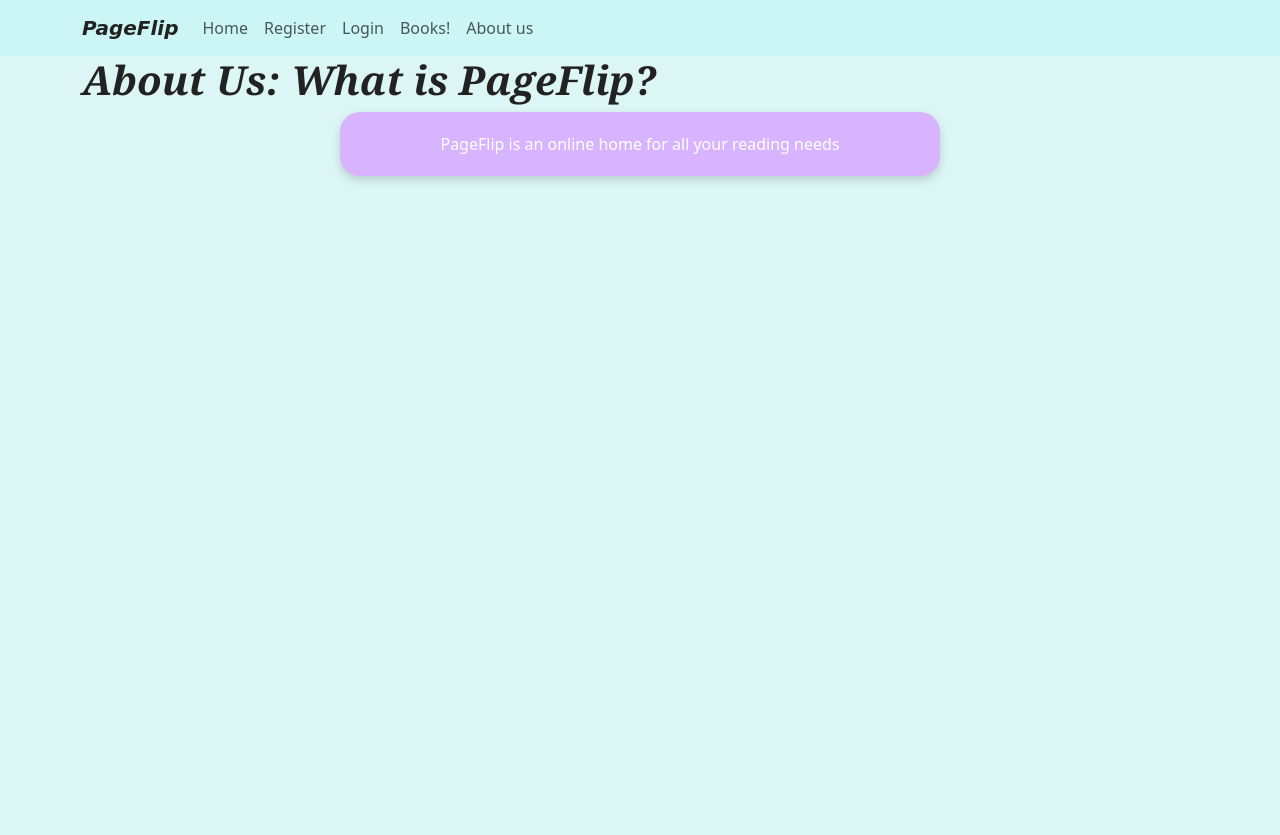
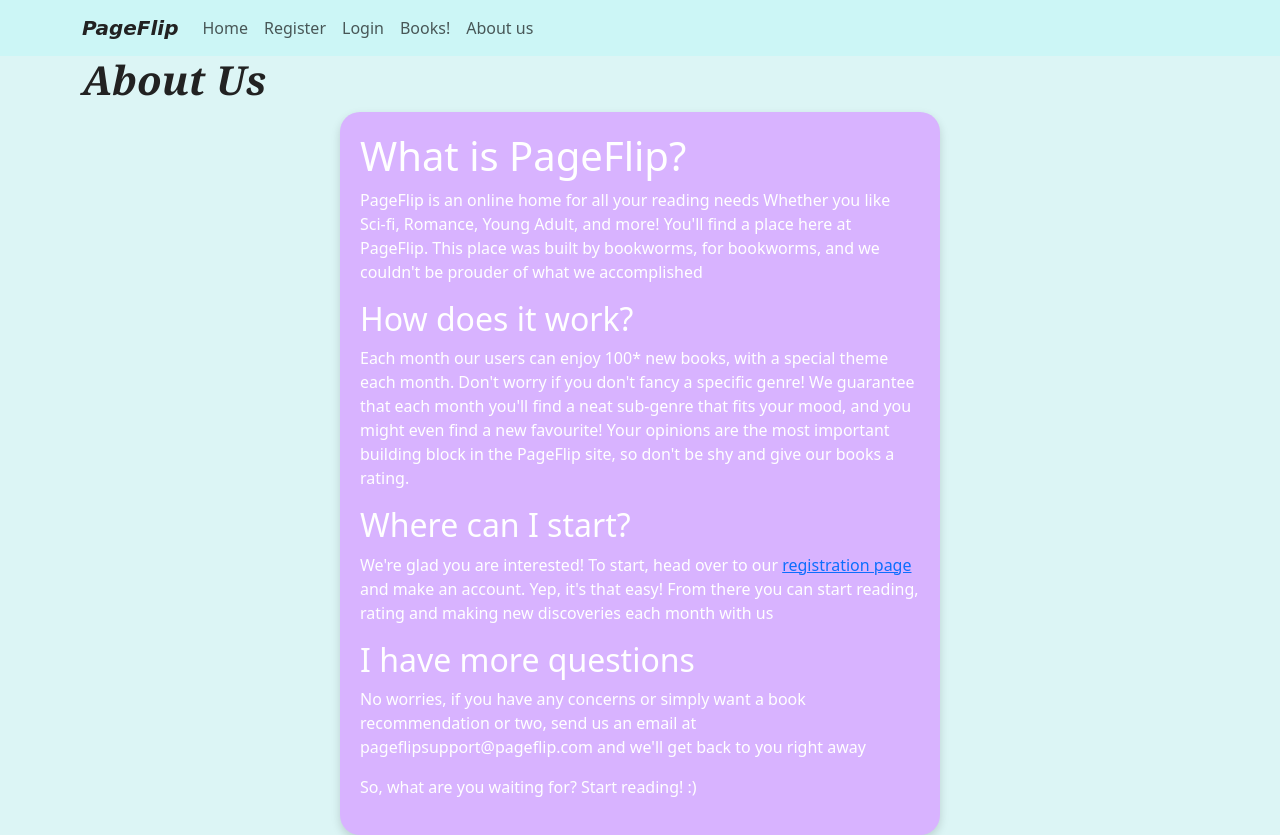
Before and after one commit to AntonyDys/pageflip_project, a Django app: page /pageflip/about/ in a window 1280 px wide. Before the commit the page ends 182 px from the top, so only its background shows below. Run offline with Django 3.2, Linux system fonts and the light colour scheme.

Commit message:
About about each motnh ehfb

```diff
--- a/pageflip/templates/pageflip/about.html
+++ b/pageflip/templates/pageflip/about.html
@@ -6,9 +6,26 @@
 {% endblock %}
 
 {% block body_block %}
-    <h1 class = "italic-classic fade-in" >About Us: What is PageFlip?</h1>
-    <div class = "big-purple-container">
-      {{ boldmessage }}
+    <h1 class = "italic-classic fade-in" >About Us</h1>
+    <div class = "big-purple-container" style="text-align: left">
+        <h1>What is PageFlip?</h1>
+        <p>PageFlip is an online home for all your reading needs Whether you like Sci-fi, Romance, Young Adult, and more! You'll find a place here at PageFlip.
+            This place was built by bookworms, for bookworms, and we couldn't be prouder of what we accomplished</p>
+        <h2>How does it work?</h2>
+        <p>Each month our users can enjoy 100* new books, with a special theme each month. Don't worry if you don't fancy
+        a specific genre! We guarantee that each month you'll find a neat sub-genre that fits your mood, and you might even
+        find a new favourite! Your opinions are the most important building block in the PageFlip site, so don't be shy and
+        give our books a rating.</p>
+        <h2>Where can I start?</h2>
+        <p>We're glad you are interested! To start, head over to our <a href="{% url 'registration_register' %}">registration page</a> and make an account.
+        Yep, it's that easy! From there you can start reading, rating and making new discoveries each month with us</p>
+        <h2>I have more questions</h2>
+        <p>No worries, if you have any concerns or simply want a book recommendation or two, send us an email at
+            pageflipsupport@pageflip.com and we'll get back to you right away</p>
+        <p>So, what are you waiting for? Start reading! :)</p>
+
     </div>
 
+
+
 {% endblock %}
```
